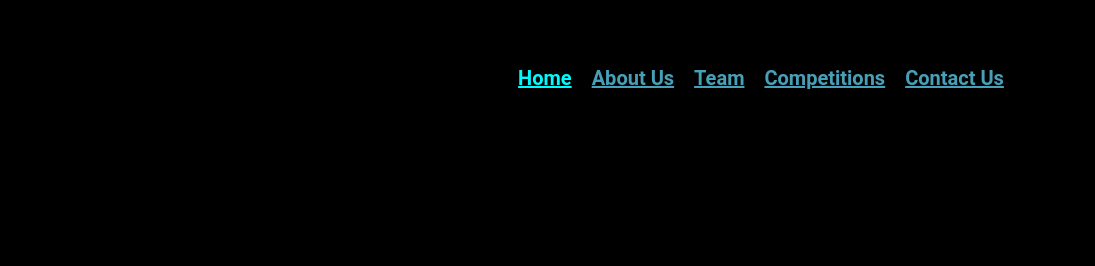
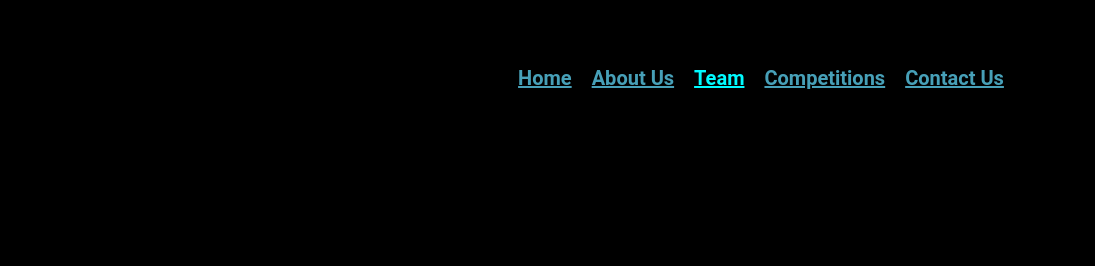
Before and after one commit to vyomdwivedi/robo-nexus-website, a plain HTML site: page src/html/team.html in a window 1280 px wide. Shown: the top 266 px of the page, 185-1280 px from the left. Drawn offline with Linux system fonts and the light colour scheme.

Commit message:
Update team.html

```diff
--- a/src/html/team.html
+++ b/src/html/team.html
@@ -11,9 +11,9 @@
         <div class="navbar">
             <ul>
                 <li class="logo"><img src="../assets/images/Robo_Nexus_Logo.png" class="nav-logo" alt="Logo"></li>
-                <li><a class="nav-links-active" href="../../index.html">Home</a></li>
+                <li><a class="nav-links" href="../../index.html">Home</a></li>
                 <li><a class="nav-links" href="about.html">About Us</a></li>
-                <li><a class="nav-links" href="#">Team</a></li>
+                <li><a class="nav-links-active" href="#">Team</a></li>
                 <li><a class="nav-links" href="comps.html">Competitions</a></li>
                 <li><a class="nav-links" href="contact.html">Contact Us</a></li>
             </ul>
```
